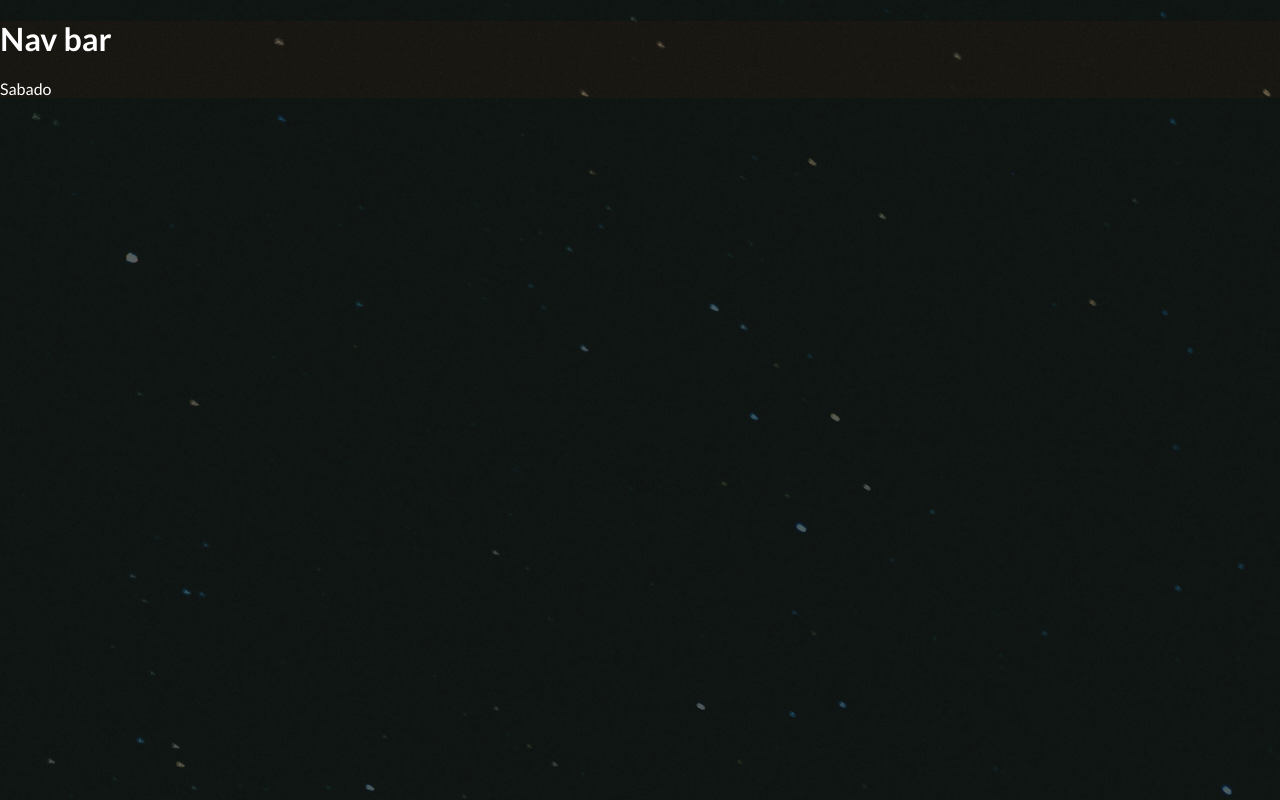
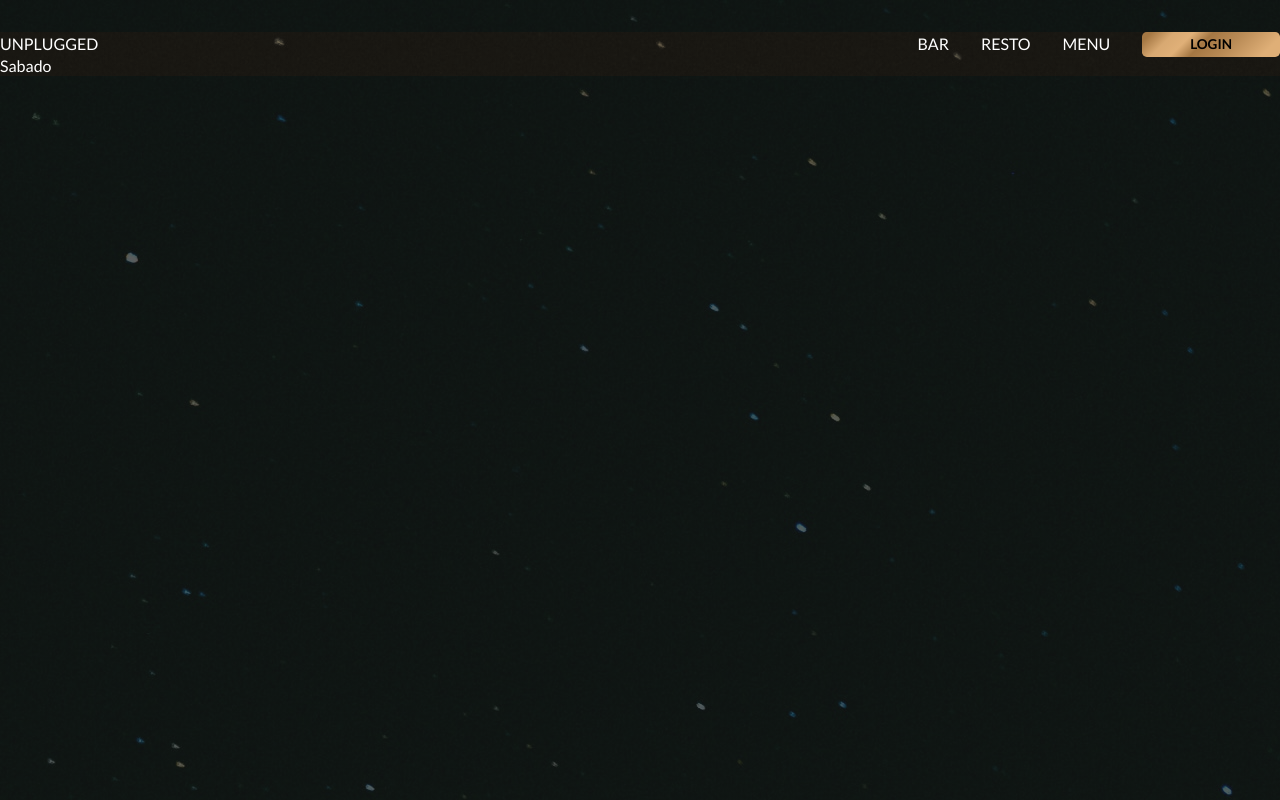
Before and after one commit to ClondonoM/next-css-events-shop, a Next.js app: page /sabado in a window 1280 px wide. Built offline with nearby package versions, Linux system fonts and the light colour scheme.

Commit message:
styling header comp

```diff
--- /dev/null
+++ b/components/Header.js
@@ -0,0 +1,24 @@
+import Link from 'next/link';
+import styles from '../styles/Header.module.css';
+
+const Header = () => {
+  return (
+    <header>
+      <div className={styles.header_container}>
+        <div>
+          <Link href='/'>UNPLUGGED</Link>
+        </div>
+        <nav className={styles.header_navigation}>
+          <Link href='#'>BAR</Link>
+          <Link href='#'>RESTO</Link>
+          <Link href='#'>MENU</Link>
+          <div className={styles.header_aButton}>
+            <Link href='#'>LOGIN</Link>
+          </div>
+        </nav>
+      </div>
+    </header>
+  );
+};
+
+export default Header;
--- a/components/Layout.js
+++ b/components/Layout.js
@@ -1,4 +1,5 @@
 import Head from 'next/head';
+import Header from './Header';
 
 const Layout = ({ children, page }) => {
   return (
@@ -8,7 +9,7 @@ const Layout = ({ children, page }) => {
         <meta name='description' content='Unplugged Web Site' />
         <link rel='icon' href='/favicon.png' />
       </Head>
-      <h1 className='title'>Nav bar</h1>
+      <Header />
       {children}
     </div>
   );
--- /dev/null
+++ b/styles/Header.module.css
@@ -0,0 +1,49 @@
+.header_container {
+  margin-top: 2rem;
+  display: flex;
+  flex-direction: column;
+  align-items: center;
+}
+
+@media (min-width: 768px) {
+  .header_container {
+    flex-direction: row;
+    justify-content: space-between;
+  }
+}
+
+.header_navigation {
+  margin-top: 2rem;
+  display: flex;
+  justify-content: space-between;
+  align-items: center;
+  gap: 2rem;
+}
+
+@media (min-width: 768px) {
+  .header_navigation {
+    margin-top: 0;
+  }
+}
+
+.header_aButton {
+  background: rgb(164, 119, 67);
+  background: linear-gradient(
+    135deg,
+    rgba(164, 119, 67, 1) 6%,
+    rgba(216, 169, 114, 1) 20%,
+    rgba(224, 176, 120, 1) 32%,
+    rgba(164, 119, 67, 1) 44%,
+    rgba(184, 138, 85, 1) 62%,
+    rgba(223, 175, 119, 1) 88%
+  );
+  color: var(--black);
+  font-size: 0.85rem;
+  font-weight: 700;
+  padding: 0.3rem 3rem;
+  border-radius: 0.3rem;
+  -webkit-border-radius: 0.3rem;
+  -moz-border-radius: 0.3rem;
+  -ms-border-radius: 0.3rem;
+  -o-border-radius: 0.3rem;
+}
```
